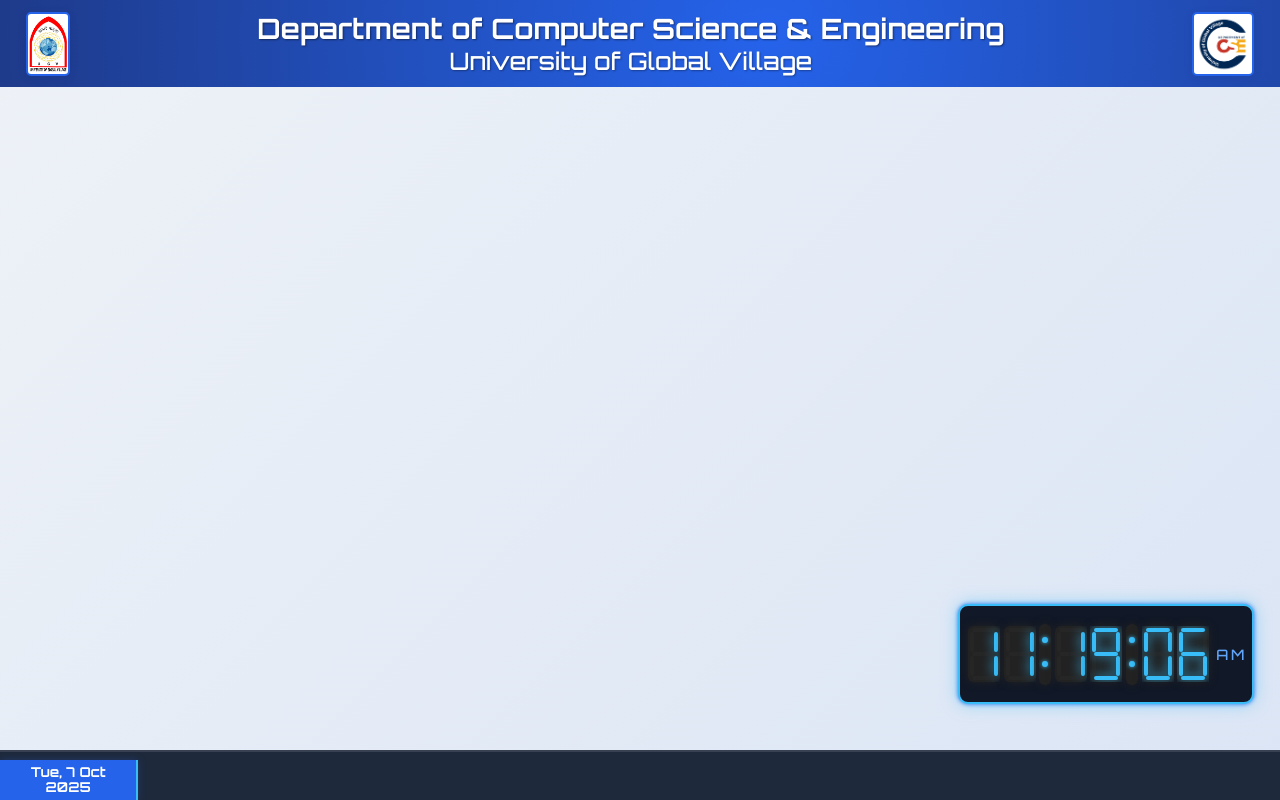
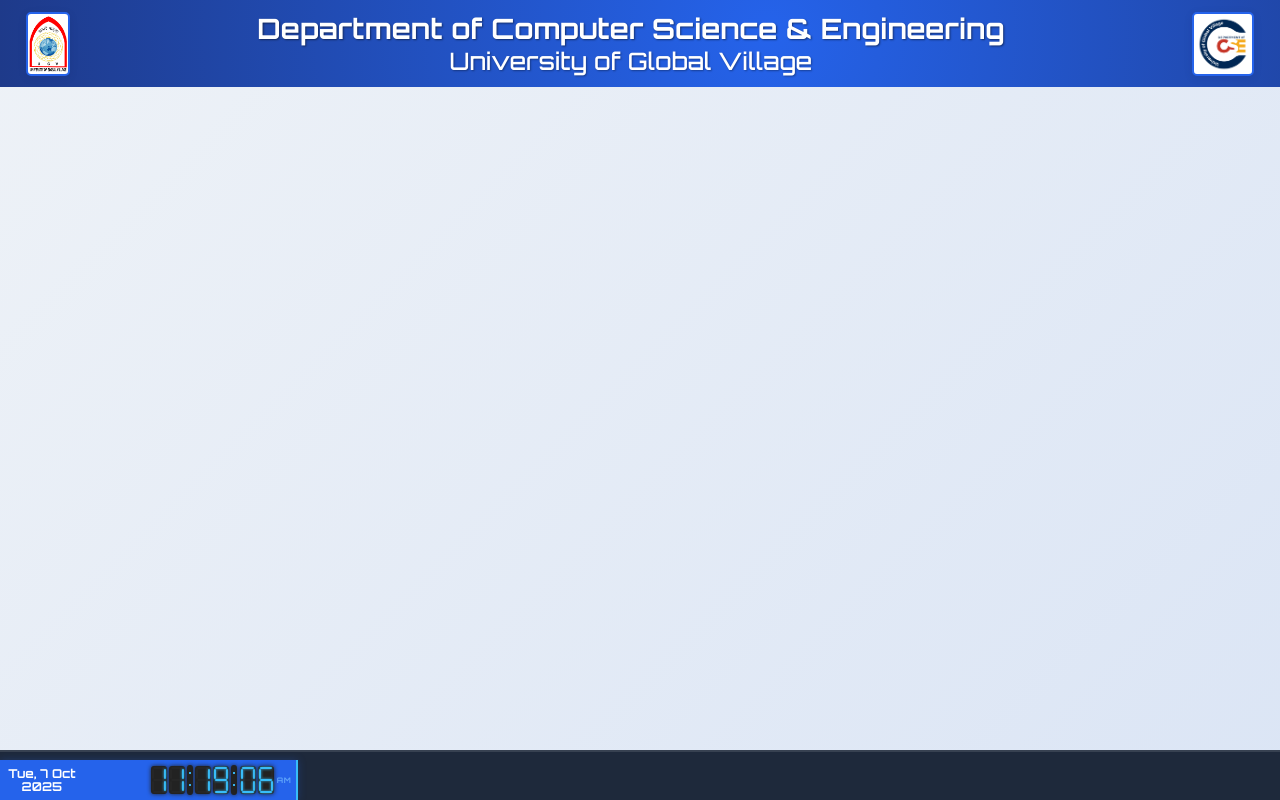
Before and after one commit to masud7866/faculty-status-display, a plain HTML site: page frontend/index.html in a window 1280 px wide. Drawn offline with Linux system fonts and the light colour scheme; no server answers.

Commit message:
Clock reposition

```diff
--- a/frontend/index.html
+++ b/frontend/index.html
@@ -56,26 +56,6 @@
       font-size: 3vh;
       font-weight: 500;
       text-shadow: 1px 1px 2px #00000055;
-    }
-
-    #clock {
-      position: fixed;
-      right: 2vw;
-      bottom: 12vh;
-      z-index: 1000;
-      background: #111827;
-      border-radius: 10px;
-      padding: 0.5em 0.4em;
-      width: 280px;
-      height: 80px;
-      overflow: hidden;
-      display: flex;
-      align-items: center;
-      justify-content: center;
-      border: 2px solid #38bdf8;
-      box-shadow: 0 0 16px #38bdf888, 0 0 4px #2563eb;
-      white-space: nowrap;
-      gap: 0.1em;
     }
 
     .grid {
@@ -290,9 +270,11 @@
       font-family: 'Orbitron', 'Inter', Arial, sans-serif;
       border-top: 2px solid #374151;
       padding-top: 8px;
+      display: flex;
+      align-items: center;
     }
 
-    #dateDisplay {
+    #dateTimeDisplay {
       position: absolute;
       left: 0;
       top: 8px;
@@ -303,21 +285,36 @@
       font-weight: 600;
       white-space: nowrap;
       border-right: 2px solid #38bdf8;
-      min-width: 120px;
-      max-width: 150px;
+      min-width: 280px;
+      max-width: 300px;
       text-align: center;
       box-shadow: 0 0 8px #2563eb44;
       font-size: 0.85em;
       line-height: 1.1;
       display: flex;
+      align-items: center;
+      justify-content: space-between;
+      z-index: 10002;
+      gap: 0.5em;
+    }
+
+    .date-section {
+      display: flex;
       flex-direction: column;
-      justify-content: center;
-      z-index: 10002;
+      align-items: center;
+      font-size: 0.9em;
+    }
+
+    .clock-section {
+      display: flex;
+      align-items: center;
+      gap: 0.1em;
+      font-size: 0.8em;
     }
 
     #marqueeText {
       position: absolute;
-      left: 150px;
+      left: 300px;
       top: 8px;
       bottom: 0;
       right: 0;
@@ -391,8 +388,8 @@
 
     /* 7-segment digit SVG component */
     .seven-segment {
-      width: 32px !important;
-      height: 56px !important;
+      width: 16px !important;
+      height: 28px !important;
       display: inline-block;
       vertical-align: middle;
     }
@@ -405,30 +402,30 @@
 
     .seven-segment .seg.lit {
       fill: #38bdf8;
-      filter: drop-shadow(0 0 6px #38bdf8);
+      filter: drop-shadow(0 0 3px #38bdf8);
       opacity: 1;
     }
 
     .digit-bg {
       background: #222;
-      border-radius: 6px;
-      margin: 0 1px;
+      border-radius: 3px;
+      margin: 0 0.5px;
       display: inline-block;
-      box-shadow: 0 0 8px #222;
+      box-shadow: 0 0 4px #222;
     }
 
     .colon {
-      margin: 0 1px;
+      margin: 0 0.5px;
     }
 
     .ampm {
       display: inline-block;
-      width: 2em;
+      width: 1.5em;
       text-align: left;
-      font-size: 0.9em;
-      margin-left: 0.3em;
+      font-size: 0.7em;
+      margin-left: 0.2em;
       color: #60a5fa;
-      letter-spacing: 0.2em;
+      letter-spacing: 0.1em;
       vertical-align: middle;
       font-family: 'Orbitron', 'Inter', 'Segoe UI', monospace, Arial, sans-serif;
     }
@@ -442,7 +439,6 @@
       <h1>Department of Computer Science & Engineering</h1>
       <h2>University of Global Village</h2>
     </div>
-    <div id="clock"></div>
     <img src="images/cse_logo.png" alt="CSE Logo" class="logo">
   </header>
 
@@ -456,7 +452,10 @@
 
   <!-- Marquee Footer -->
   <footer id="marqueeFooter">
-    <div id="dateDisplay"></div>
+    <div id="dateTimeDisplay">
+      <div class="date-section" id="dateDisplay"></div>
+      <div class="clock-section" id="clock"></div>
+    </div>
     <div id="marqueeText"></div>
     <div id="adProgress">
       <div id="adProgressBar"></div>
@@ -571,7 +570,7 @@
       const segs = SEGMENTS[digit] || [];
       return `
         <span class="digit-bg">
-          <svg width="32" height="56" viewBox="0 0 32 56" class="seven-segment">
+          <svg width="16" height="28" viewBox="0 0 32 56" class="seven-segment">
             <rect class="seg seg-a${segs.includes('a') ? ' lit' : ''}" x="4" y="2" width="24" height="4" rx="2"/>
             <rect class="seg seg-b${segs.includes('b') ? ' lit' : ''}" x="26" y="6" width="4" height="20" rx="2"/>
             <rect class="seg seg-c${segs.includes('c') ? ' lit' : ''}" x="26" y="30" width="4" height="20" rx="2"/>
@@ -587,12 +586,12 @@
     function renderColon() {
       return `
         <span class="digit-bg colon">
-          <svg width="12" height="56" viewBox="0 0 12 56">
-            <circle cx="6" cy="16" r="3" fill="#38bdf8" filter="url(#glow)"/>
-            <circle cx="6" cy="40" r="3" fill="#38bdf8" filter="url(#glow)"/>
+          <svg width="6" height="28" viewBox="0 0 12 56">
+            <circle cx="6" cy="16" r="2" fill="#38bdf8" filter="url(#glow)"/>
+            <circle cx="6" cy="40" r="2" fill="#38bdf8" filter="url(#glow)"/>
             <defs>
-              <filter id="glow" x="-5" y="-5" width="22" height="22">
-                <feGaussianBlur stdDeviation="2" result="coloredBlur"/>
+              <filter id="glow" x="-3" y="-3" width="18" height="18">
+                <feGaussianBlur stdDeviation="1" result="coloredBlur"/>
                 <feMerge>
                   <feMergeNode in="coloredBlur"/>
                   <feMergeNode in="SourceGraphic"/>
@@ -1052,7 +1051,7 @@
       }
 
       const container = marquee.parentElement;
-      const containerWidth = container.offsetWidth - 150; // Account for date display
+      const containerWidth = container.offsetWidth - 300; // Account for date-time display
       const textWidth = marquee.scrollWidth;
 
       // If text fits in container, no need to scroll
```
